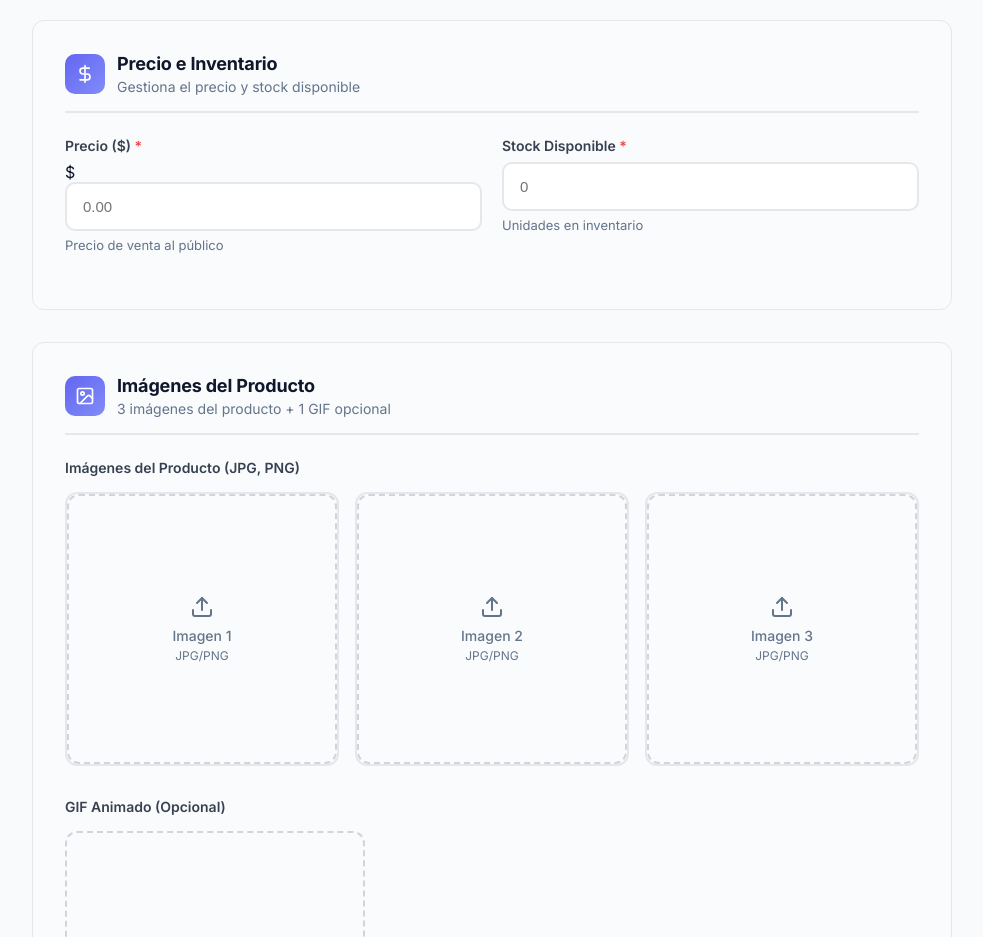
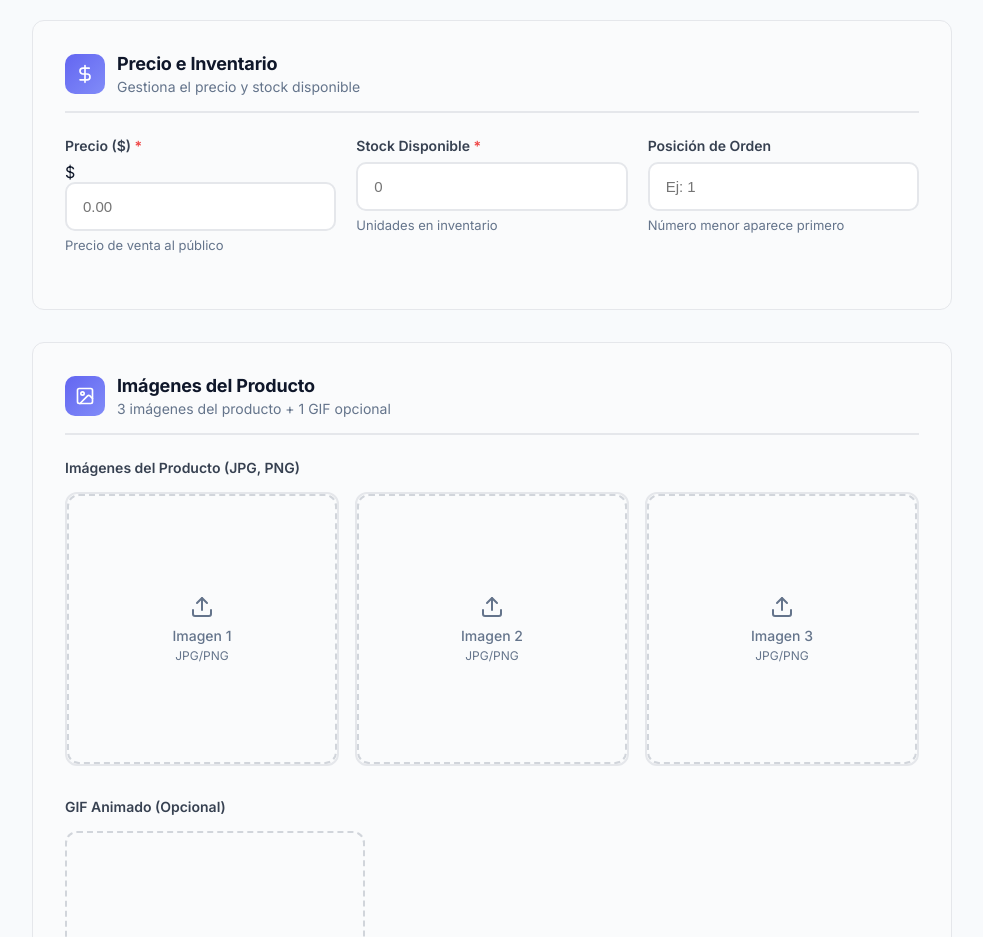
Before and after one commit to Jpborello/cuanto-te-quiero, a Next.js app: page /admin/products/new in a window 1280 px wide. Shown: the part 840-1777 px from the top of the page, without its empty margins (288-1271 px from the left). Built offline with nearby package versions, Linux system fonts and the light colour scheme; no server answers; the database is empty.

Commit message:
feat: implement manual sort_order number field for products and update storefront queries to sort accordingly

```diff
--- a/src/app/(shop)/categoria/[slug]/[subslug]/page.tsx
+++ b/src/app/(shop)/categoria/[slug]/[subslug]/page.tsx
@@ -111,6 +111,7 @@ export default function SubcategoryPage() {
                 `)
                 .eq("subcategory_id", subcategoryData.id)
                 .eq("active", true)
+                .order("sort_order", { ascending: true, nullsFirst: false })
                 .order("code", { ascending: true });
 
             console.log('[DEBUG] Products query result:', { productsData, productsError });
--- a/src/components/admin/ProductForm.tsx
+++ b/src/components/admin/ProductForm.tsx
@@ -38,6 +38,7 @@ export default function ProductForm({ initialData, categories, subcategories }:
         price: initialData?.price || "",
         stock: initialData?.stock || "",
         active: initialData?.active ?? true, // Default true
+        sort_order: initialData?.sort_order ?? "", // Sort order number
     });
 
     const [images, setImages] = useState<string[]>(
@@ -118,6 +119,7 @@ export default function ProductForm({ initialData, categories, subcategories }:
                 price: parseFloat(formData.price),
                 stock: parseInt(formData.stock),
                 active: formData.active,
+                sort_order: formData.sort_order !== "" ? parseInt(formData.sort_order.toString()) : null,
                 // El schema guarda las imágenes como un arreglo en el campo image_url
                 image_url: images.length > 0 ? images : null
             };
@@ -278,7 +280,7 @@ export default function ProductForm({ initialData, categories, subcategories }:
                     </div>
                 </div>
 
-                <div className="field-row field-row-2">
+                <div className="field-row field-row-3">
                     <div className="field-group">
                         <label className="form-label form-label-required">Precio ($)</label>
                         <div className="relative">
@@ -309,6 +311,19 @@ export default function ProductForm({ initialData, categories, subcategories }:
                             onChange={(e) => setFormData({ ...formData, stock: e.target.value })}
                         />
                         <p className="form-hint">Unidades en inventario</p>
+                    </div>
+
+                    <div className="field-group">
+                        <label className="form-label">Posición de Orden</label>
+                        <input
+                            type="number"
+                            min="1"
+                            className="form-input font-semibold text-lg"
+                            placeholder="Ej: 1"
+                            value={formData.sort_order}
+                            onChange={(e) => setFormData({ ...formData, sort_order: e.target.value })}
+                        />
+                        <p className="form-hint">Número menor aparece primero</p>
                     </div>
                 </div>
             </div>
```
